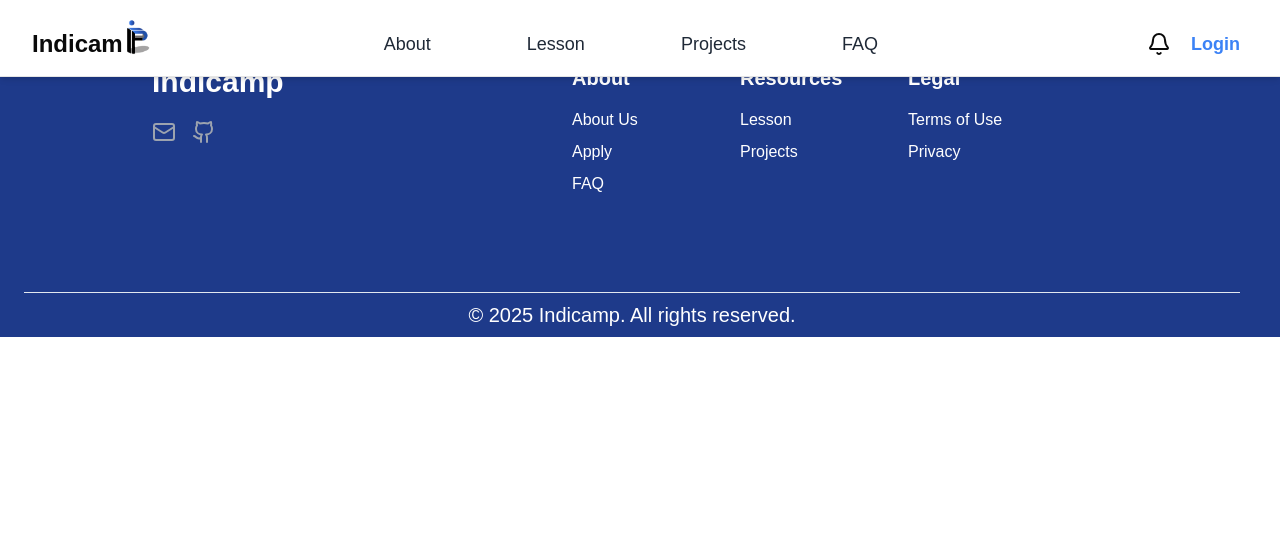
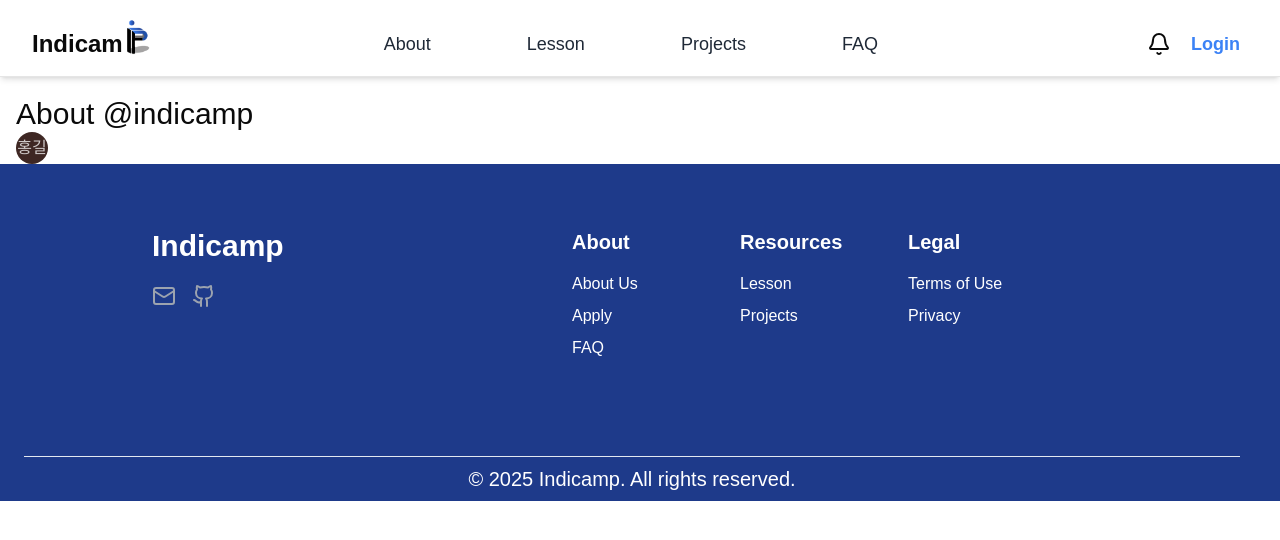
Before and after one commit to yermxx/indicamp, a Next.js app: page /about in a window 1280 px wide. Shown: the top 540 px of the page. Built offline with nearby package versions, Linux system fonts and the light colour scheme; no server answers; the database is empty.

Commit message:
avatar-placeholder

```diff
--- a/app/about/page.tsx
+++ b/app/about/page.tsx
@@ -1,4 +1,5 @@
 import prisma from '@/lib/db';
+import AvatarPlaceholder from '@/components/avatar-placeholder';
 
 export default async function About() {
   const projecter = await prisma.projecter.findUnique({
@@ -11,5 +12,11 @@ export default async function About() {
   });
   const cnt = await prisma.camp.count();
   console.log('🚀  projecter:', projecter, cnt);
-  return <></>;
+  return (
+    <>
+      <h1 className='text-3xl'>About @indicamp</h1>
+
+      <AvatarPlaceholder name='홍길동' />
+    </>
+  );
 }
--- a/app/globals.css
+++ b/app/globals.css
@@ -13,6 +13,20 @@ body {
 
   .fjb {
     @apply flex justify-between;
+  }
+
+  .avatar-placeholder {
+    height: 32px;
+    width: 32px;
+    color: rgba(255, 255, 255, 0.75);
+    background-color: #3e2723;
+    text-align: center;
+    line-height: 32px;
+    user-select: none;
+    cursor: pointer;
+    margin-right: 8px;
+    border-radius: 50%;
+    display: inline-block;
   }
 }
 
--- a/app/layout.tsx
+++ b/app/layout.tsx
@@ -20,7 +20,7 @@ export default function RootLayout({
         <header className='fixed w-full z-50'>
           <Navigation />
         </header>
-        <main>
+        <main className='pt-24 container'>
           <SessionProvider>{children}</SessionProvider>
         </main>
         <footer className='bottom-0 w-full'>
--- /dev/null
+++ b/components/avatar-placeholder.tsx
@@ -0,0 +1,7 @@
+export default function AvatarPlaceholder({ name }: { name: string }) {
+  return (
+    <>
+      <div className='avatar-placeholder'>{name.substring(0, 2)}</div>
+    </>
+  );
+}
--- a/components/mentor.tsx
+++ b/components/mentor.tsx
@@ -3,8 +3,8 @@ import line from '@/public/images/home/mentor/LINE_ci.png';
 import toss from '@/public/images/home/mentor/Toss_ci.png';
 import man2 from '@/public/images/home/mentor/man2.png';
 import man from '@/public/images/home/mentor/man.png';
+import senior from '@/public/images/home/mentor/senior_coding.png';
 import woman from '@/public/images/home/mentor/woman.png';
-import senior from '@/public/images/home/mentor/전성호_멘토님.png';
 import { Sparkles } from 'lucide-react';
 import Image from 'next/image';
 import Link from 'next/link';
@@ -34,7 +34,7 @@ export default function Mentor() {
                 <Image
                   src={senior}
                   alt='전성호 멘토님'
-                  width={140}
+                  width={200}
                   className='rounded-3xl mb-6'
                 />
                 <p className='text-center font-bold text-indigo-900 text-xl'>
--- a/components/ui/navigation.tsx
+++ b/components/ui/navigation.tsx
@@ -32,7 +32,7 @@ export default function Navigation() {
             Lesson
           </Link>
           <Link
-            href='/project'
+            href='/projects'
             className='hover:text-gray-500 hover:underline underline-offset-4'
           >
             Projects
--- a/middleware.ts
+++ b/middleware.ts
@@ -18,6 +18,6 @@ export async function middleware(req: NextRequest) {
 
 export const config = {
   matcher: [
-    '/((?!_next/static|_next/image|favicon.ico|robots.txt|images|api/auth|login|regist|$|projects).*)',
+    '/((?!_next/static|_next/image|favicon.ico|robots.txt|images|api/auth|login|regist|$|projects|about|faq).*)',
   ],
 };
--- a/tailwind.config.ts
+++ b/tailwind.config.ts
@@ -9,6 +9,10 @@ const config: Config = {
     './app/**/*.{js,ts,jsx,tsx,mdx}',
   ],
   theme: {
+    container: {
+      center: true,
+      padding: '1rem',
+    },
     extend: {
       fontFamily: {
         inter: ['Inter', 'sans-serif'],
```
Also changed, not shown: public/images/home/mentor/senior_coding.png (added).
